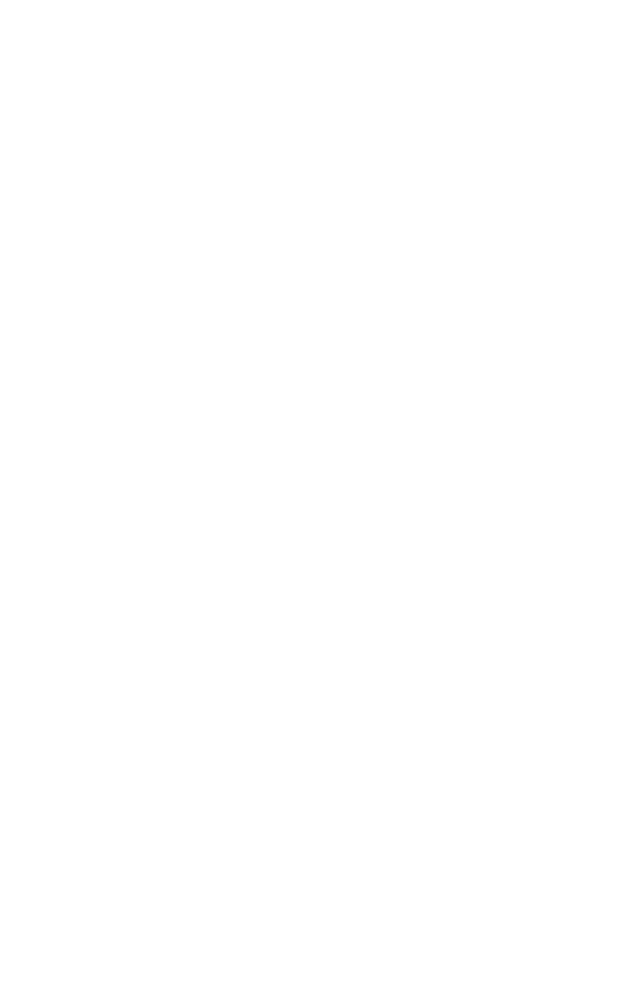
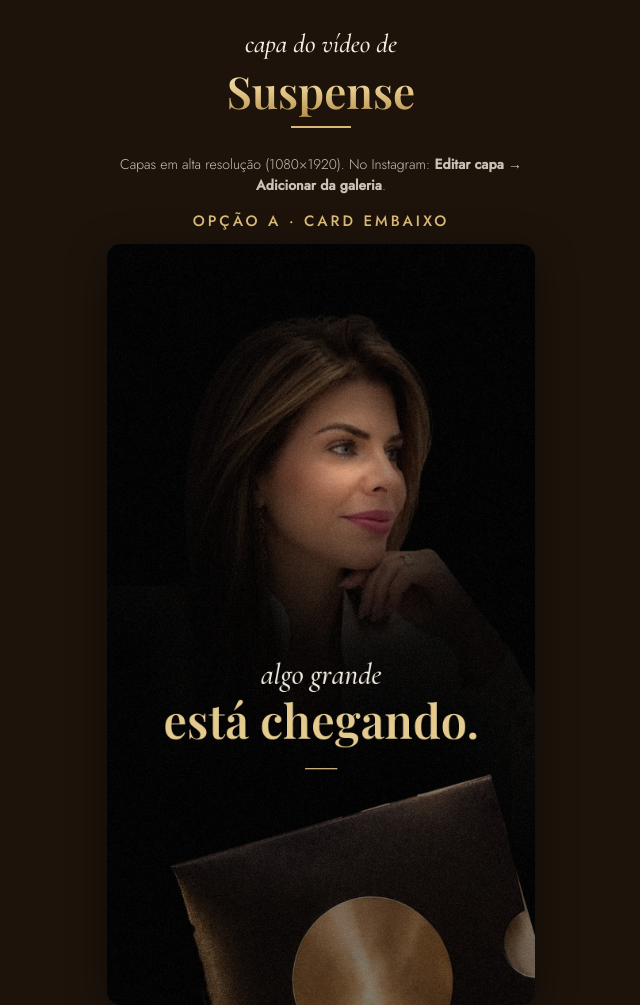
Before and after one commit to paul0andre/video-3f93657cf8, a plain HTML site: page capas/index.html in a window 1280 px wide. Shown: the top 1005 px of the page, without its empty margins (319-959 px from the left). Before the commit the page ends 800 px from the top, so only its background shows below. Drawn offline with nearby package versions, Linux system fonts and the light colour scheme.

Commit message:
Capas do video de suspense
Co-Authored-By: Claude Opus 5.5 <noreply@anthropic.com>

```diff
--- a/capas/index.html
+++ b/capas/index.html
@@ -0,0 +1,39 @@
+<!doctype html>
+<html lang="pt-BR">
+<head>
+<meta charset="utf-8">
+<meta name="viewport" content="width=device-width, initial-scale=1">
+<meta name="robots" content="noindex, nofollow">
+<title>Capas do suspense</title>
+<link href="https://fonts.googleapis.com/css2?family=Cormorant+Garamond:ital,wght@1,500&family=Jost:wght@300;500&family=Playfair+Display:wght@600&display=swap" rel="stylesheet">
+<style>
+  * { box-sizing:border-box; }
+  body { margin:0; background:#1D130B; color:#F6EEE2; font-family:"Jost",sans-serif; font-weight:300; }
+  main { max-width:460px; margin:0 auto; padding:28px 16px 40px; text-align:center; }
+  .fino { font-family:"Cormorant Garamond",serif; font-style:italic; font-size:26px; margin:0; }
+  h1 { font-family:"Playfair Display",serif; font-weight:600; font-size:44px; margin:2px 0 6px;
+       background:linear-gradient(180deg,#F8EBCB,#E6CB8E 48%,#B08A45); -webkit-background-clip:text; background-clip:text; color:transparent; }
+  .fio { width:60px; height:2px; background:#D9B877; margin:0 auto 26px; }
+  .op { margin-bottom:40px; }
+  .op h2 { font-family:"Jost",sans-serif; font-weight:500; font-size:15px; letter-spacing:3px; color:#D9B877; margin:0 0 12px; }
+  .op img { width:100%; border-radius:14px; display:block; box-shadow:0 10px 40px rgba(0,0,0,.45); }
+  .btn { display:block; margin-top:14px; padding:15px; border-radius:40px; text-decoration:none; font-weight:500; font-size:16px; letter-spacing:1px;
+         color:#1D130B; background:linear-gradient(180deg,#F8EBCB,#E6CB8E 48%,#B08A45); }
+  .dica { font-size:14px; line-height:1.5; opacity:.8; }
+  .volta { color:#D9B877; font-size:14px; }
+</style>
+</head>
+<body>
+<main>
+  <p class="fino">capa do vídeo de</p>
+  <h1>Suspense</h1>
+  <div class="fio"></div>
+  <p class="dica">Capas em alta resolução (1080×1920). No Instagram: <b>Editar capa → Adicionar da galeria</b>.</p>
+  <div class="op"><h2>OPÇÃO A · CARD EMBAIXO</h2><img src="capa-A.jpg" alt="Capa A"><a class="btn" href="capa-A.jpg" download>Baixar opção A</a></div>
+  <div class="op"><h2>OPÇÃO B · SOMBRA NO ROSTO</h2><img src="capa-B.jpg" alt="Capa B"><a class="btn" href="capa-B.jpg" download>Baixar opção B</a></div>
+  <div class="op"><h2>OPÇÃO C · SEM TEXTO</h2><img src="capa-C.jpg" alt="Capa C"><a class="btn" href="capa-C.jpg" download>Baixar opção C</a></div>
+  <p class="dica">No iPhone, se o download não começar, toque e segure a imagem e escolha “Salvar na Fotos”.</p>
+  <p><a class="volta" href="../">← voltar aos vídeos</a></p>
+</main>
+</body>
+</html>
```
Also changed, not shown: index.html (+1 -0 lines).
